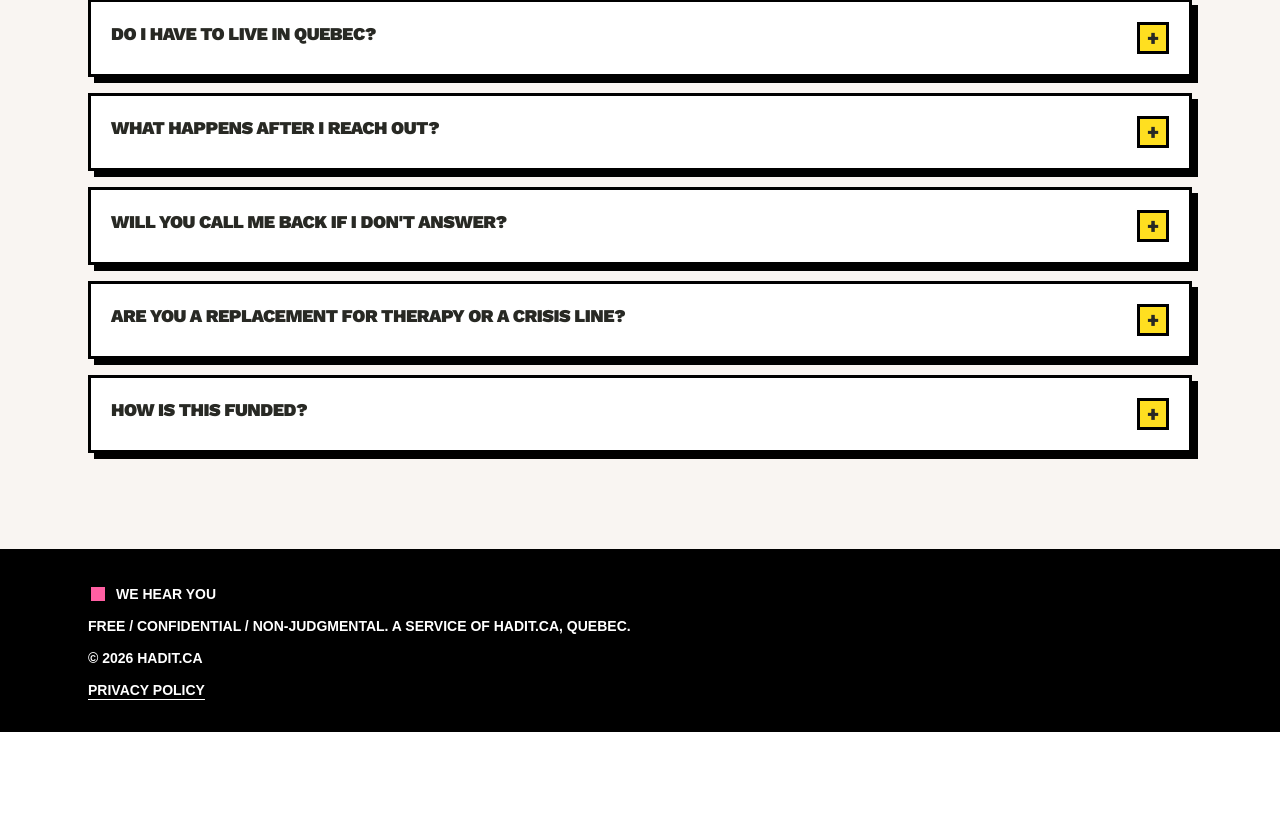
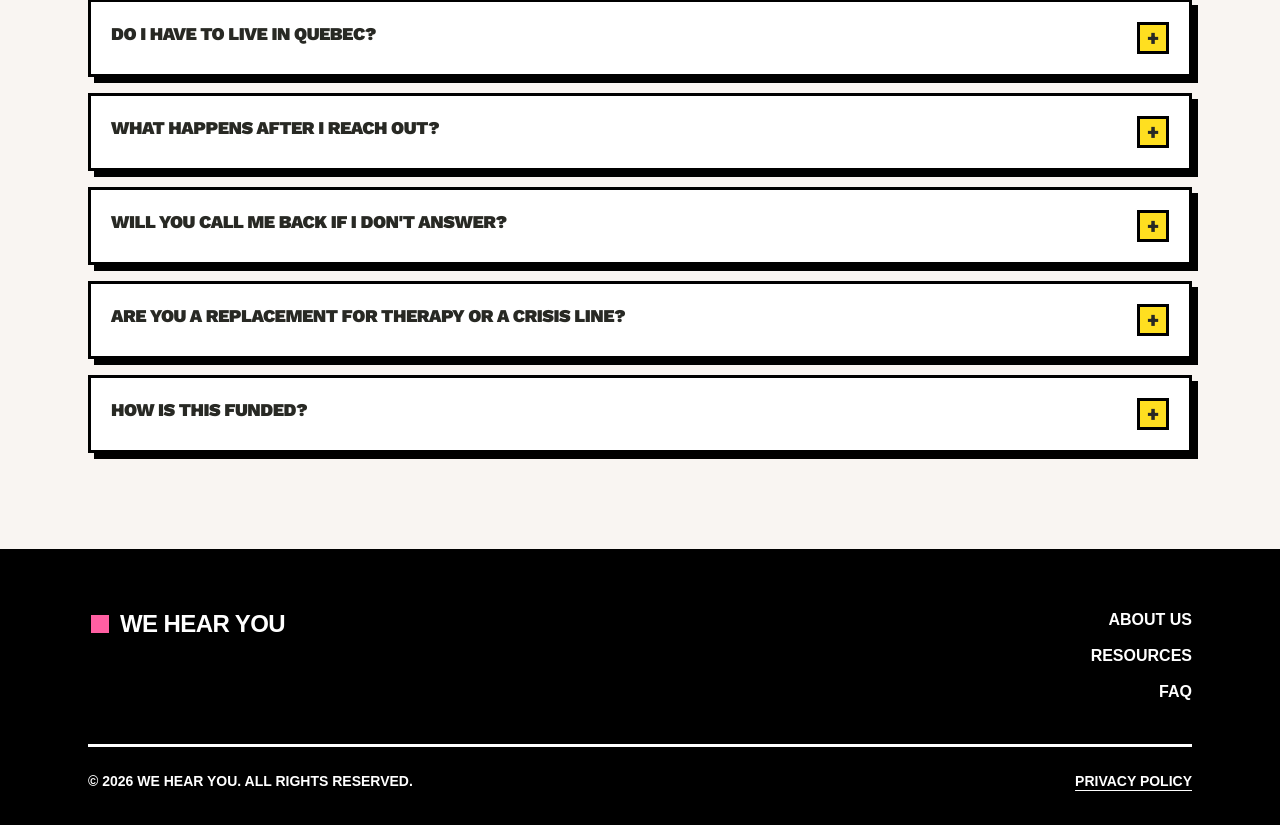
Before and after one commit to Jackalope523/had-it-website, a Next.js app: page /en in a window 1280 px wide. Shown: the part 4814-5639 px from the top of the page. Before the commit the page ends 5546 px from the top, so only its background shows below. Built offline with nearby package versions, Linux system fonts and the light colour scheme.

Commit message:
Upgrade footer

```diff
--- a/components/Footer.tsx
+++ b/components/Footer.tsx
@@ -1,18 +1,37 @@
 import { useTranslations } from 'next-intl';
+import { Link } from '@/i18n/navigation';
 
 const BORDER = 'border-[3px] border-black';
 
 export default function Footer() {
   const t = useTranslations('Footer');
+  const tNav = useTranslations('Nav');
 
   return (
     <footer className={`bg-black text-white ${BORDER} border-x-0 border-b-0`}>
-      <div className="mx-auto max-w-6xl px-4 md:px-6 py-8 flex flex-col gap-3 text-xs md:text-sm font-bold uppercase">
-        <div className="flex items-center gap-2">
-          <span className={`inline-block h-5 w-5 bg-[#ff5fa2] ${BORDER}`} />
+      <div className="mx-auto max-w-6xl px-4 md:px-6 py-10 md:py-14">
+        <div className="grid gap-8 md:grid-cols-2 md:items-start">
+          <Link
+            href="/"
+            className="flex items-center gap-2 text-lg md:text-2xl font-black tracking-tight uppercase w-fit">
+            <span className={`inline-block h-5 w-5 md:h-6 md:w-6 bg-[#ff5fa2] ${BORDER}`} />
             {t('logo')}
+          </Link>
+
+          <nav className="flex flex-col gap-3 md:items-end text-sm md:text-base font-extrabold uppercase">
+            <Link href="/#about" className="w-fit hover:text-[#ff5fa2]">
+              {tNav('about')}
+            </Link>
+            <Link href="/resources" className="w-fit hover:text-[#ff5fa2]">
+              {tNav('resources')}
+            </Link>
+            <Link href="/#faq" className="w-fit hover:text-[#ff5fa2]">
+              {tNav('faq')}
+            </Link>
+          </nav>
         </div>
-        <p>{t('description')}</p>
+
+        <div className="mt-10 pt-6 border-t-[3px] border-white flex flex-col md:flex-row md:items-center md:justify-between gap-3 text-xs md:text-sm font-bold uppercase">
           <p>{t('copyright', { year: new Date().getFullYear() })}</p>
           <a
             href="/privacy-policy.pdf"
@@ -22,6 +41,7 @@ export default function Footer() {
             {t('privacyPolicy')}
           </a>
         </div>
+      </div>
     </footer>
   );
 }
--- a/messages/en.json
+++ b/messages/en.json
@@ -7,8 +7,7 @@
   },
   "Footer": {
     "logo": "we hear you",
-    "description": "Free / confidential / non-judgmental. A service of hadit.ca, Quebec.",
-    "copyright": "© {year} hadit.ca",
+    "copyright": "© {year} We Hear You. All rights reserved.",
     "privacyPolicy": "Privacy policy"
   },
   "Home": {
--- a/messages/fr.json
+++ b/messages/fr.json
@@ -7,8 +7,7 @@
   },
   "Footer": {
     "logo": "on t'écoute",
-    "description": "Gratuit / confidentiel / sans jugement. Un service de hadit.ca, Québec.",
-    "copyright": "© {year} hadit.ca",
+    "copyright": "© {year} On t'écoute. Tous droits réservés.",
     "privacyPolicy": "Politique de confidentialité"
   },
   "Home": {
```
Lines whose indentation alone changed are shown as unchanged.
